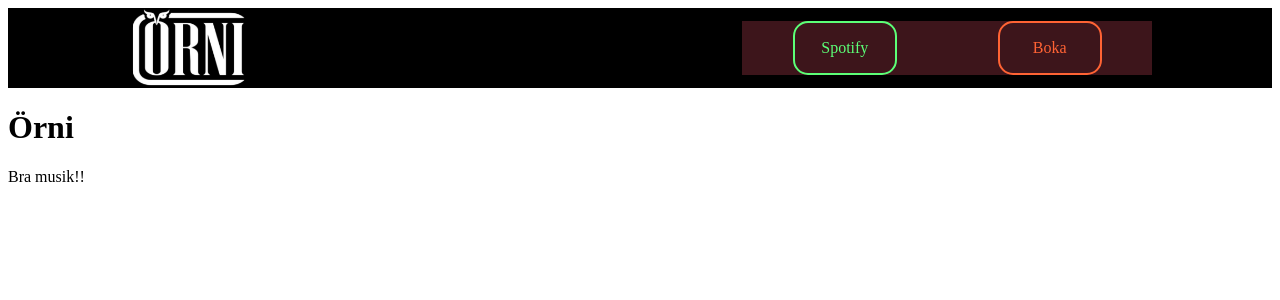
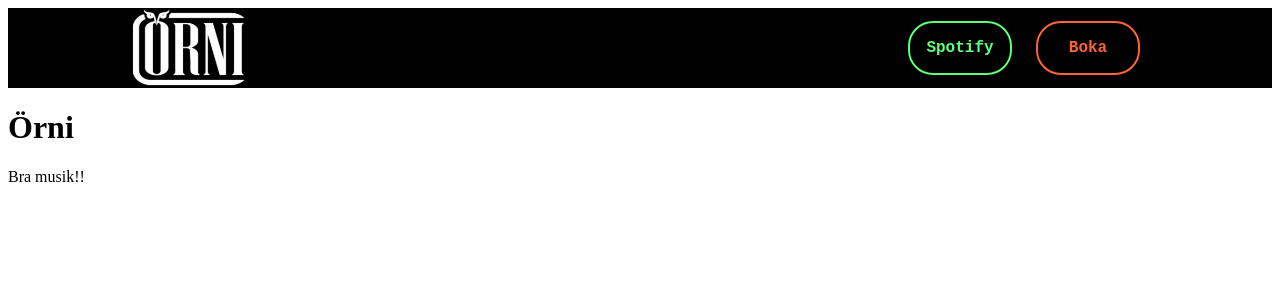
Before and after one commit to gustavAlbrekts0n/orni, a React (Create React App) app: page / in a window 1280 px wide. Shown: the top 300 px of the page. Built offline with nearby package versions, Linux system fonts and the light colour scheme.

Commit message:
Update header

```diff
--- a/src/components/Header.css
+++ b/src/components/Header.css
@@ -1,3 +1,9 @@
+:root {
+    --header-button-width: 100px;
+    --color-spotify: rgb(92, 255, 119);
+    --color-booking: rgb(255, 99, 52);
+}
+
 .header-container {
     width: 100%;
     background-color: rgb(0, 0, 0);
@@ -9,6 +15,7 @@
     display: flex;
     justify-content: space-between;
     align-items: center;
+    font-family: 'Courier New', Courier, monospace;
     color: white;
     background-color: rgb(0, 0, 0);
 }
@@ -18,27 +25,39 @@
 }
 
 .header-buttons {
-    width: 40%;
+    width: 25%;
+    min-width: calc(var(--header-button-width) * 2.5);
     display: flex;
     justify-content: space-around;
-    background-color: rgba(245, 84, 111, 0.247);
+    /*background-color: rgba(245, 84, 111, 0.247);*/
 }
 
 .button {
     text-align: center;
-    min-width: 100px;
-    border-radius: 15px;
+    font-weight: 600;
+    min-width: var(--header-button-width);
+    border-radius: 25px;
     cursor: pointer;
     transition: background-color 0.3s ease;
     background-color: rgba(56, 90, 6, 0);
 }
 
 .spotify {
-    border: 2px solid rgb(92, 255, 119);
-    color: rgb(92, 255, 119);
+    border: 2px solid var(--color-spotify);
+    color: var(--color-spotify);
+}
+
+.spotify:hover {
+    color: rgb(0, 0, 0);
+    background-color: var(--color-spotify);
 }
 
 .booking {
-    border: 2px solid rgb(255, 99, 52);
-    color: rgb(255, 99, 52);
+    border: 2px solid var(--color-booking);
+    color: var(--color-booking);
 }
+
+.booking:hover {
+    color: rgb(0, 0, 0);
+    background-color: var(--color-booking);
+}
--- a/src/components/Header.js
+++ b/src/components/Header.js
@@ -1,8 +1,12 @@
 import "./Header.css";
 
 const Button = (props) => {
+    const handleClick = () => {
+        window.open(props.url, "_blank");
+    }
+
     return (
-        <div className={"button " + props.name}>
+        <div className={"button " + props.name} onClick={handleClick}>
             <p>{props.text}</p>
         </div>
     );
@@ -14,8 +18,8 @@ const Header = () => {
             <div className="header">
                 <img className="logo" src={require("img/logo.png")} alt="Örni"/>
                 <div className="header-buttons">
-                    <Button name="spotify" text="Spotify"/>
-                    <Button name="booking" text="Boka" />
+                    <Button name="spotify" text="Spotify" url="https://open.spotify.com/artist/5g4goXzUuMiUvgvgxBAMtA?si=QGyl1O5dSMajGi_jpeid2Q"/>
+                    <Button name="booking" text="Boka" url="https://l.facebook.com/l.php?u=http%3A%2F%2Fwww.mcv.se%2F&h=AT12d66r2xdMqjJdPDw_e081wmyHI13X9CKOV40UHpi8yUhXrBeek5HciPoa-4H2YwhASiMFtKrhNjoHfNkR4s7_QojyU7aTa2fBZpkf47FfHjMMGCRJz95ZZoM"/>
                 </div>
             </div>
         </div>
```
